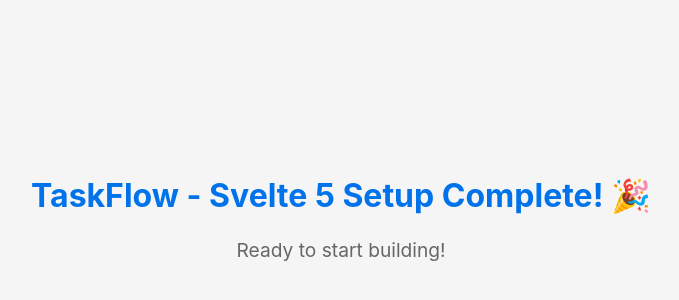
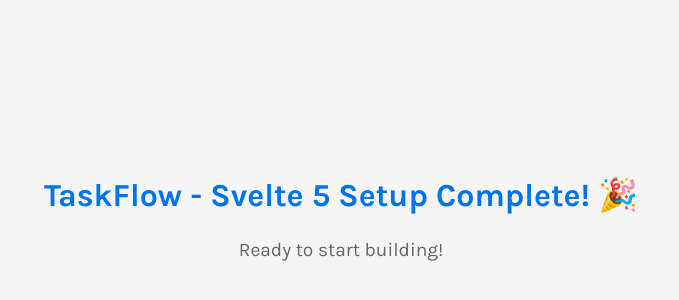
Before and after one commit to e7f3/taskflow-svelte, a Svelte app: page / in a window 1280 px wide. Shown: the part 182-482 px from the top of the page, without its empty margins (299-978 px from the left). Built offline with nearby package versions, Linux system fonts and the light colour scheme.

Commit message:
fixes: add theme.css import for storybook

```diff
--- a/src/styles/theme.css
+++ b/src/styles/theme.css
@@ -7,6 +7,9 @@
  * Svelte uses standard CSS with automatic scoping in components.
  * Global styles like this are imported once in main.ts.
  */
+
+/* Google Fonts - Karla */
+@import url('https://fonts.googleapis.com/css2?family=Karla:ital,wght@0,200..800;1,200..800&display=swap');
 
 /* CSS Reset */
 *,
@@ -43,11 +46,15 @@
   --shadow-hover: 0 4px 12px rgba(0, 0, 0, 0.15);
 
   /* Typography */
-  --font-family: -apple-system, BlinkMacSystemFont, 'Segoe UI', Roboto, sans-serif;
+  --font-family: 'Karla', -apple-system, BlinkMacSystemFont, 'Segoe UI', Roboto, sans-serif;
   --font-size-sm: 12px;
   --font-size-base: 14px;
   --font-size-lg: 16px;
   --font-size-xl: 20px;
+  --font-weight-normal: 400;
+  --font-weight-medium: 500;
+  --font-weight-semibold: 600;
+  --font-weight-bold: 700;
 
   /* Layout */
   --max-width: 1400px;
```
Also changed, not shown: 1 other file (tests, documents, lock files or other folders).
